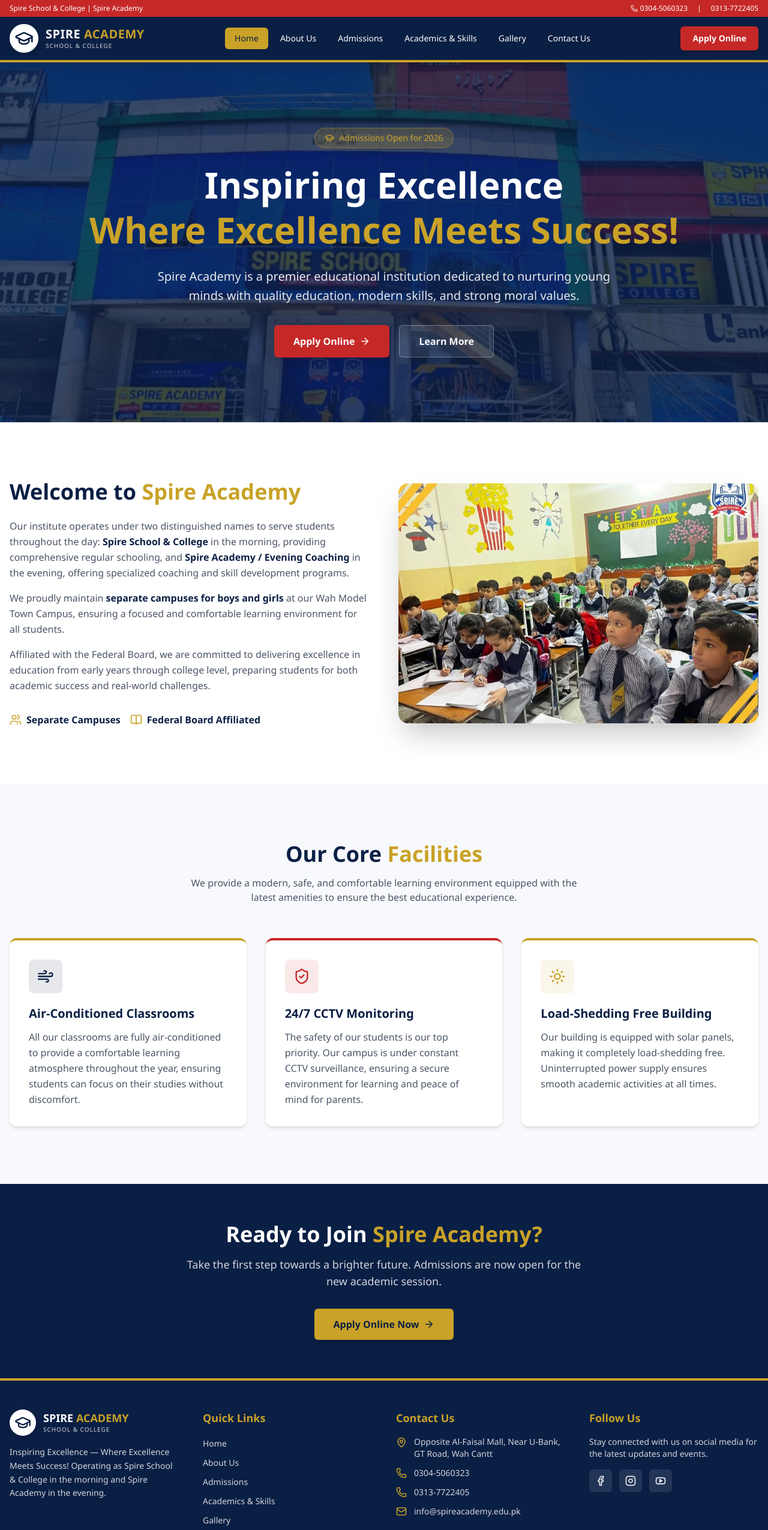
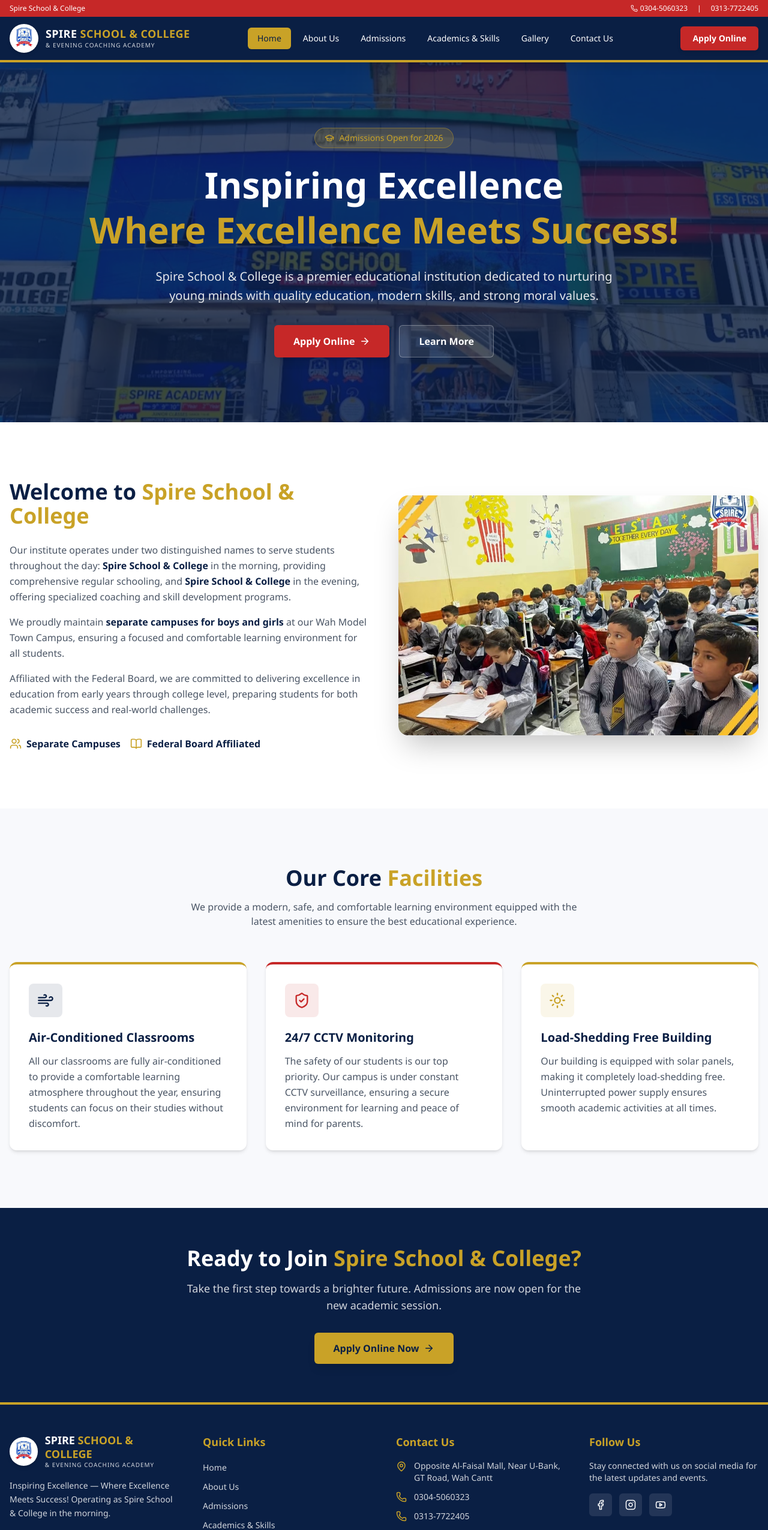
Before and after one commit to qamarxploit/Spire, a Next.js app: page / in a window 1280 px wide. Shown: the top 2551 px of the page at 60% size. Built offline with nearby package versions, Linux system fonts and the light colour scheme.

Commit message:
Restored all missing images

```diff
--- a/src/app/about/page.tsx
+++ b/src/app/about/page.tsx
@@ -11,7 +11,7 @@
             About <span className="text-[#c9a227]">Us</span>
           </h1>
           <p className="text-gray-300 text-lg max-w-2xl mx-auto">
-            Discover our vision, mission, and the dedicated team behind Spire Academy's commitment to excellence.
+            Discover our vision, mission, and the dedicated team behind Spire School & College's commitment to excellence.
           </p>
         </div>
       </section>
@@ -23,7 +23,7 @@
             <div className="relative h-[450px] rounded-2xl overflow-hidden shadow-2xl">
               <Image
                 src="/images/director.jpg"
-                alt="Director of Spire Academy"
+                alt="Director of Spire School"
                 fill
                 className="object-cover"
               />
@@ -38,7 +38,7 @@
               </h2>
               <div className="space-y-4 text-gray-600 leading-relaxed">
                 <p>
-                  Welcome to Spire Academy — a place where dreams take shape and futures are built. As the
+                  Welcome to Spire School & College— a place where dreams take shape and futures are built. As the
                   Director, it is my profound belief that education is not merely about acquiring knowledge;
                   it is about shaping character, igniting curiosity, and empowering young minds to become
                   leaders of tomorrow.
@@ -56,8 +56,8 @@
                 </p>
               </div>
               <div className="mt-8 pt-6 border-t border-gray-200">
-                <p className="text-[#0a1f44] font-bold text-lg">Director, Spire Academy</p>
-                <p className="text-gray-500 text-sm">Spire School & College | Spire Academy</p>
+                <p className="text-[#0a1f44] font-bold text-lg">Director, Spire School</p>
+                <p className="text-gray-500 text-sm">Spire School & College </p>
               </div>
             </div>
           </div>
@@ -154,7 +154,7 @@
             <div className="relative h-[400px] rounded-2xl overflow-hidden shadow-2xl">
               <Image
                 src="/images/classroom1.jpg"
-                alt="Spire Academy Classroom"
+                alt="Spire School Classroom"
                 fill
                 className="object-cover"
               />
--- a/src/app/academics/page.tsx
+++ b/src/app/academics/page.tsx
@@ -34,7 +34,7 @@
             <div className="order-2 md:order-1 relative h-[400px] rounded-2xl overflow-hidden shadow-2xl">
               <Image
                 src="/images/classroom2.jpg"
-                alt="Regular Schooling at Spire Academy"
+                alt="Regular Schooling at Spire School & College"
                 fill
                 className="object-cover"
               />
@@ -186,7 +186,7 @@
                 </div>
                 <div>
                   <h3 className="text-xl font-bold text-[#0a1f44]">Evening Program</h3>
-                  <p className="text-sm text-gray-500">Spire Academy / Evening Coaching</p>
+                  <p className="text-sm text-gray-500">Spire School & College </p>
                 </div>
               </div>
               <ul className="space-y-3">
--- a/src/app/admissions/page.tsx
+++ b/src/app/admissions/page.tsx
@@ -145,7 +145,7 @@
                     <CheckCircle size={48} className="text-green-600 mx-auto mb-4" />
                     <h3 className="text-xl font-bold text-green-800 mb-2">Inquiry Submitted!</h3>
                     <p className="text-green-700 mb-6">
-                      Thank you for your interest in Spire Academy. Your details have been redirected to WhatsApp!
+                      Thank you for your interest in Spire School & College. Your details have been redirected to WhatsApp!
                     </p>
                     <button
                       onClick={() => setStatus("idle")}
--- a/src/app/contact/page.tsx
+++ b/src/app/contact/page.tsx
@@ -53,7 +53,7 @@
                 </div>
                 <h3 className="text-lg font-bold text-[#0a1f44] mb-2">Programs</h3>
                 <p className="text-gray-600 text-sm">Morning: Spire School & College</p>
-                <p className="text-gray-600 text-sm">Evening: Spire Academy / Coaching</p>
+                <p className="text-gray-600 text-sm">Evening: Spire Evening Couching Academy</p>
               </div>
             </div>
 
@@ -65,7 +65,7 @@
                   <h2 className="text-2xl font-bold text-[#0a1f44]">Visit Our Campus</h2>
                 </div>
                 <p className="text-gray-600 leading-relaxed mb-6">
-                  We welcome parents and students to visit our campus and experience the Spire Academy
+                  We welcome parents and students to visit our campus and experience the Spire School & College
                   environment firsthand. Our staff will be happy to give you a tour, answer your questions,
                   and guide you through the admissions process.
                 </p>
@@ -80,7 +80,7 @@
                     allowFullScreen
                     loading="lazy"
                     referrerPolicy="no-referrer-when-downgrade"
-                    title="Spire Academy Location"
+                    title="Spire School & College Location"
                   />
                 </div>
               </div>
@@ -107,7 +107,7 @@
                 <div className="bg-[#c62828] rounded-2xl p-8 text-white">
                   <h3 className="text-xl font-bold text-white mb-4">Evening Campus</h3>
                   <p className="text-gray-100 text-sm leading-relaxed mb-4">
-                    Spire Academy / Evening Coaching provides academic coaching and digital skills training
+                    Spire School & College provides academic coaching and digital skills training
                     in the evening hours for students seeking extra support and modern skill development.
                   </p>
                   <ul className="space-y-2 text-sm text-gray-100">
--- a/src/app/page.tsx
+++ b/src/app/page.tsx
@@ -21,7 +21,7 @@
         <div className="absolute inset-0 z-0">
           <Image
             src="/images/hero.jpg"
-            alt="Spire Academy Campus"
+            alt="Spire Evening Couching Campus"
             fill
             className="object-cover"
             priority
@@ -44,7 +44,7 @@
               <span className="text-[#c9a227]">Where Excellence Meets Success!</span>
             </h1>
             <p className="text-lg md:text-xl text-gray-200 max-w-3xl mx-auto mb-8 leading-relaxed">
-              Spire Academy is a premier educational institution dedicated to nurturing young minds
+              Spire School & College is a premier educational institution dedicated to nurturing young minds
               with quality education, modern skills, and strong moral values.
             </p>
             <div className="flex flex-col sm:flex-row gap-4 justify-center">
@@ -72,14 +72,14 @@
           <div className="grid md:grid-cols-2 gap-12 items-center">
             <div>
               <h2 className="text-3xl md:text-4xl font-bold text-[#0a1f44] mb-6">
-                Welcome to <span className="text-[#c9a227]">Spire Academy</span>
+                Welcome to <span className="text-[#c9a227]">Spire School & College </span>
               </h2>
               <div className="space-y-4 text-gray-600 leading-relaxed">
                 <p>
                   Our institute operates under two distinguished names to serve students throughout the day:
                   <strong className="text-[#0a1f44]"> Spire School & College</strong> in the morning,
                   providing comprehensive regular schooling, and{" "}
-                  <strong className="text-[#0a1f44]">Spire Academy / Evening Coaching</strong> in the
+                  <strong className="text-[#0a1f44]">Spire School & College</strong> in the
                   evening, offering specialized coaching and skill development programs.
                 </p>
                 <p>
@@ -107,7 +107,7 @@
             <div className="relative h-[400px] rounded-2xl overflow-hidden shadow-2xl">
               <Image
                 src="/images/classroom2.jpg"
-                alt="Students at Spire Academy"
+                alt="Students at Spire School & College"
                 fill
                 className="object-cover"
               />
@@ -176,7 +176,7 @@
       <section className="py-16 bg-[#0a1f44]">
         <div className="max-w-4xl mx-auto px-4 text-center">
           <h2 className="text-3xl md:text-4xl font-bold text-white mb-4">
-            Ready to Join <span className="text-[#c9a227]">Spire Academy?</span>
+            Ready to Join <span className="text-[#c9a227]">Spire School & College?</span>
           </h2>
           <p className="text-gray-300 text-lg mb-8 max-w-2xl mx-auto">
             Take the first step towards a brighter future. Admissions are now open for the new academic
--- a/src/components/Footer.tsx
+++ b/src/components/Footer.tsx
@@ -1,5 +1,5 @@
 import Link from "next/link";
-import { GraduationCap, MapPin, Phone, Mail } from "lucide-react";
+import { MapPin, Phone, Mail } from "lucide-react";
 
 const quickLinks = [
   { href: "/", label: "Home" },
@@ -18,20 +18,24 @@
           {/* Brand */}
           <div>
             <Link href="/" className="flex items-center gap-3 mb-4">
-              <div className="bg-white rounded-full p-2 shadow-md">
-                <GraduationCap size={28} className="text-[#0a1f44]" />
+              <div className="bg-white rounded-full p-1 shadow-md flex items-center justify-center w-12 h-12 overflow-hidden">
+                <img
+                  src="/images/spire-logo.png"
+                  alt="Spire Logo"
+                  className="w-full h-full object-contain"
+                />
               </div>
               <div className="flex flex-col">
                 <span className="text-lg font-bold leading-tight">
-                  SPIRE <span className="text-[#c9a227]">ACADEMY</span>
+                  SPIRE <span className="text-[#c9a227]">SCHOOL & COLLEGE</span>
                 </span>
                 <span className="text-[10px] text-gray-300 uppercase tracking-widest">
-                  School & College
+                  & Evening Coaching Academy
                 </span>
               </div>
             </Link>
             <p className="text-gray-300 text-sm leading-relaxed">
-              Inspiring Excellence — Where Excellence Meets Success! Operating as Spire School & College in the morning and Spire Academy in the evening.
+              Inspiring Excellence — Where Excellence Meets Success! Operating as Spire School & College in the morning.
             </p>
           </div>
 
@@ -118,7 +122,7 @@
       <div className="bg-[#05122a] py-4">
         <div className="max-w-7xl mx-auto px-4 text-center">
           <p className="text-gray-400 text-sm">
-            &copy; 2026 Spire Academy. All Rights Reserved. | Designed & Developed by{" "}
+            &copy; 2026 Spire School & College. All Rights Reserved. | Designed & Developed by{" "}
             <a
               href="https://qamarorakzai.vercel.app/"
               target="_blank"
--- a/src/components/Header.tsx
+++ b/src/components/Header.tsx
@@ -3,7 +3,7 @@
 import Link from "next/link";
 import { usePathname } from "next/navigation";
 import { useState } from "react";
-import { Menu, X, GraduationCap, Phone } from "lucide-react";
+import { Menu, X, Phone } from "lucide-react";
 import { motion, AnimatePresence } from "framer-motion";
 
 const navLinks = [
@@ -24,7 +24,9 @@
       {/* Top bar */}
       <div className="bg-[#c62828] text-white text-xs py-1.5">
         <div className="max-w-7xl mx-auto px-4 flex justify-between items-center">
-          <span className="font-medium">Spire School & College | Spire Academy</span>
+          <span className="font-medium">
+            Spire School & College
+          </span>
           <div className="flex items-center gap-4">
             <span className="flex items-center gap-1">
               <Phone size={12} />
@@ -40,15 +42,19 @@
       <div className="max-w-7xl mx-auto px-4 py-3 flex items-center justify-between">
         {/* Logo */}
         <Link href="/" className="flex items-center gap-3 group">
-          <div className="bg-white rounded-full p-2 shadow-md">
-            <GraduationCap size={32} className="text-[#0a1f44]" />
+          <div className="bg-white rounded-full p-1 shadow-md flex items-center justify-center w-12 h-12 overflow-hidden">
+            <img
+              src="/images/spire-logo.png"
+              alt="Spire Logo"
+              className="w-full h-full object-contain"
+            />
           </div>
           <div className="flex flex-col">
-            <span className="text-xl font-bold text-white leading-tight tracking-wide">
-              SPIRE <span className="text-[#c9a227]">ACADEMY</span>
+            <span className="text-lg font-bold text-white leading-tight tracking-wide">
+              SPIRE <span className="text-[#c9a227]">SCHOOL & COLLEGE</span>
             </span>
             <span className="text-[10px] text-gray-300 uppercase tracking-widest">
-              School & College
+              & Evening Coaching Academy
             </span>
           </div>
         </Link>
```
Also changed, not shown: public/images/spire-logo.png (added).
